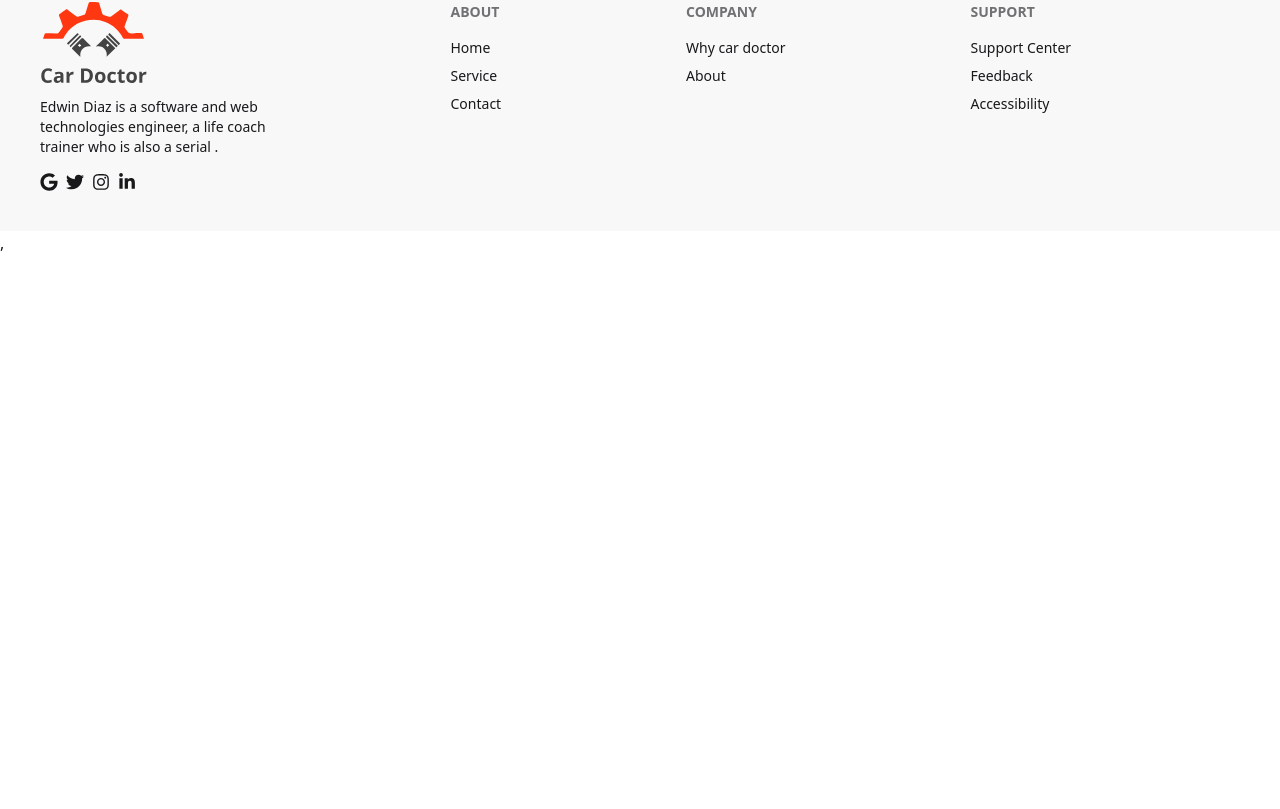
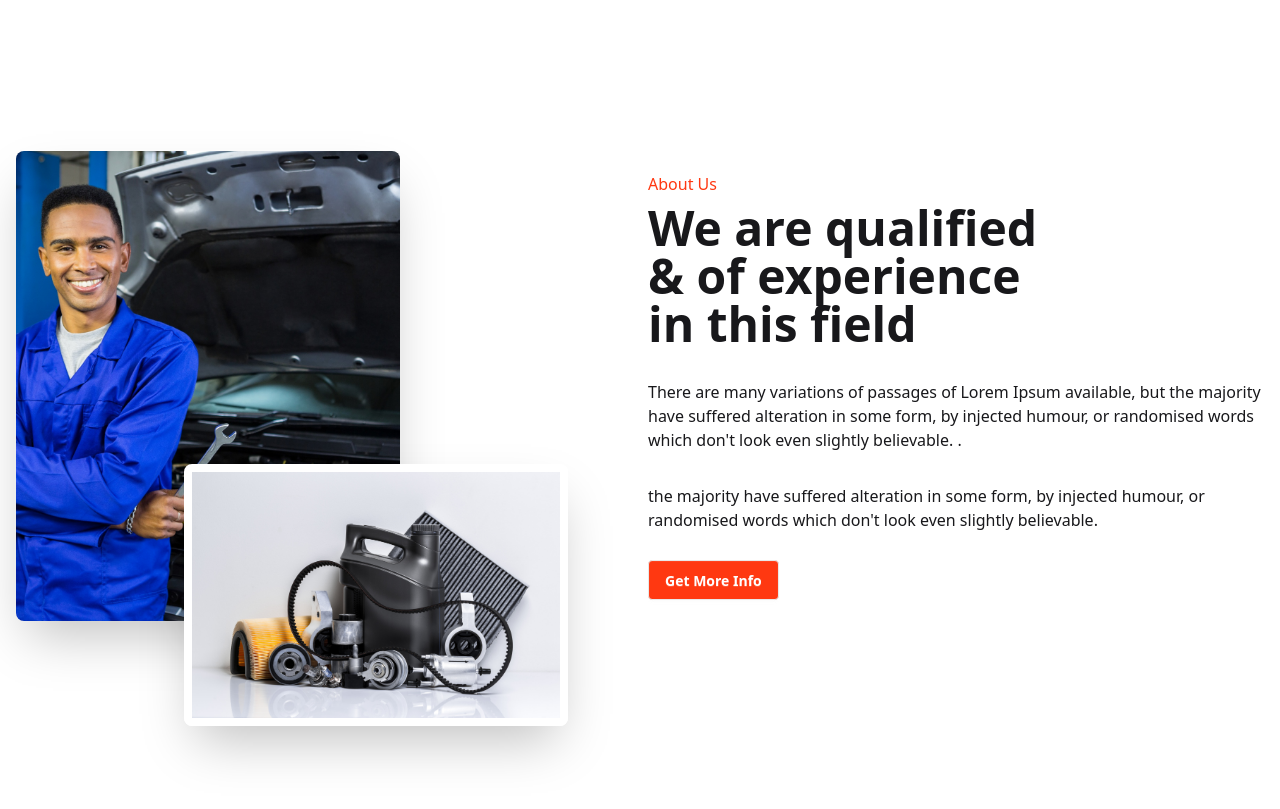
Before and after one commit to shahadat500441/react_car_doctor_server, a React (Vite) app: page / in a window 1280 px wide. Shown: the part 771-1580 px from the top of the page. Before the commit the page ends 1026 px from the top, so only its background shows below. Built offline with nearby package versions, Linux system fonts and the light colour scheme.

Commit message:
about section added

```diff
--- /dev/null
+++ b/src/pages/Home/About/About.jsx
@@ -0,0 +1,33 @@
+import React from 'react';
+import person  from  "../../../assets/images/about_us/person.jpg"
+import parts  from  "../../../assets/images/about_us/parts.jpg"
+
+const About = () => {
+    return (
+       <div className="hero min-h-screen my-12">
+  <div className="hero-content flex-col lg:flex-row">
+   <div className="lg:w-1/2     relative">
+     <img
+      src={person}
+      className="max-w-sm rounded-lg shadow-2xl h-[470px] object-cover"
+    />
+     <img
+      src={parts}
+      className="max-w-sm rounded-lg shadow-2xl h-[330px ] object-cover absolute right-16 top-2/3 border-8 border-white"
+    />
+   </div>
+    <div className="lg:w-1/2 space-y-2">
+    <h2 className="text-[#FF3811] font-medium">About Us</h2>
+      <h1 className="text-5xl font-bold">We are qualified <br />  & of experience <br /> in this field</h1>
+      <p className="py-6">
+        There are many variations of passages of Lorem Ipsum available, but the majority have suffered alteration in some form, by injected humour, or randomised words which don't look even slightly believable. .
+      </p>
+      <p>the majority have suffered alteration in some form, by injected humour, or randomised words which don't look even slightly believable. </p>
+      <button className="btn bg-[#FF3811] text-white mt-5">Get More Info</button>
+    </div>
+  </div>
+</div>
+    );
+};
+
+export default About;
--- a/src/pages/Home/Home/Home.jsx
+++ b/src/pages/Home/Home/Home.jsx
@@ -1,11 +1,13 @@
 import React from 'react';
 import Banner from './Banner/Banner';
+import About from '../About/About';
 
 const Home = () => {
     return (
         <div>
             <Banner></Banner>
-            <h1>this is home page</h1>
+            <About></About>
+
         </div>
     );
 };
```
